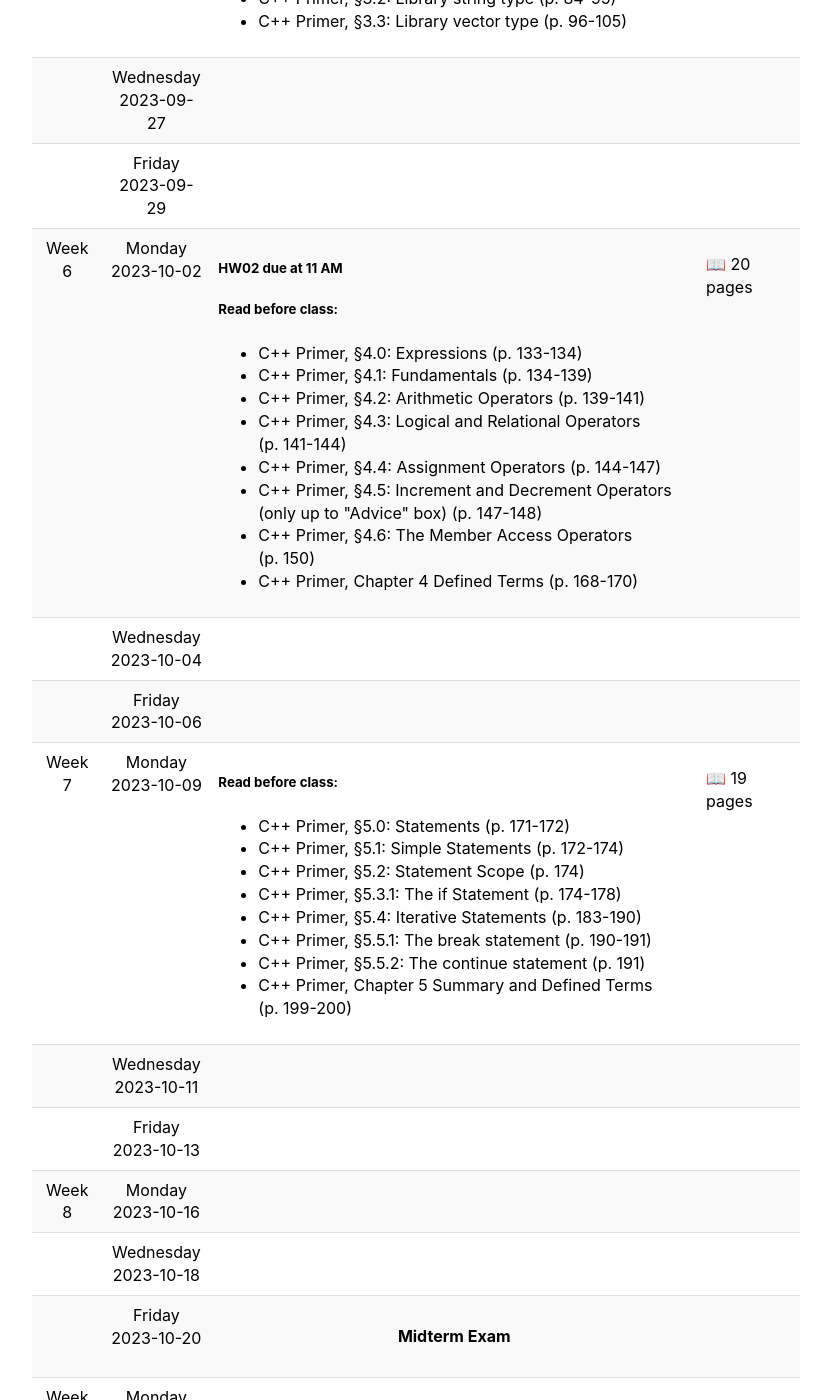
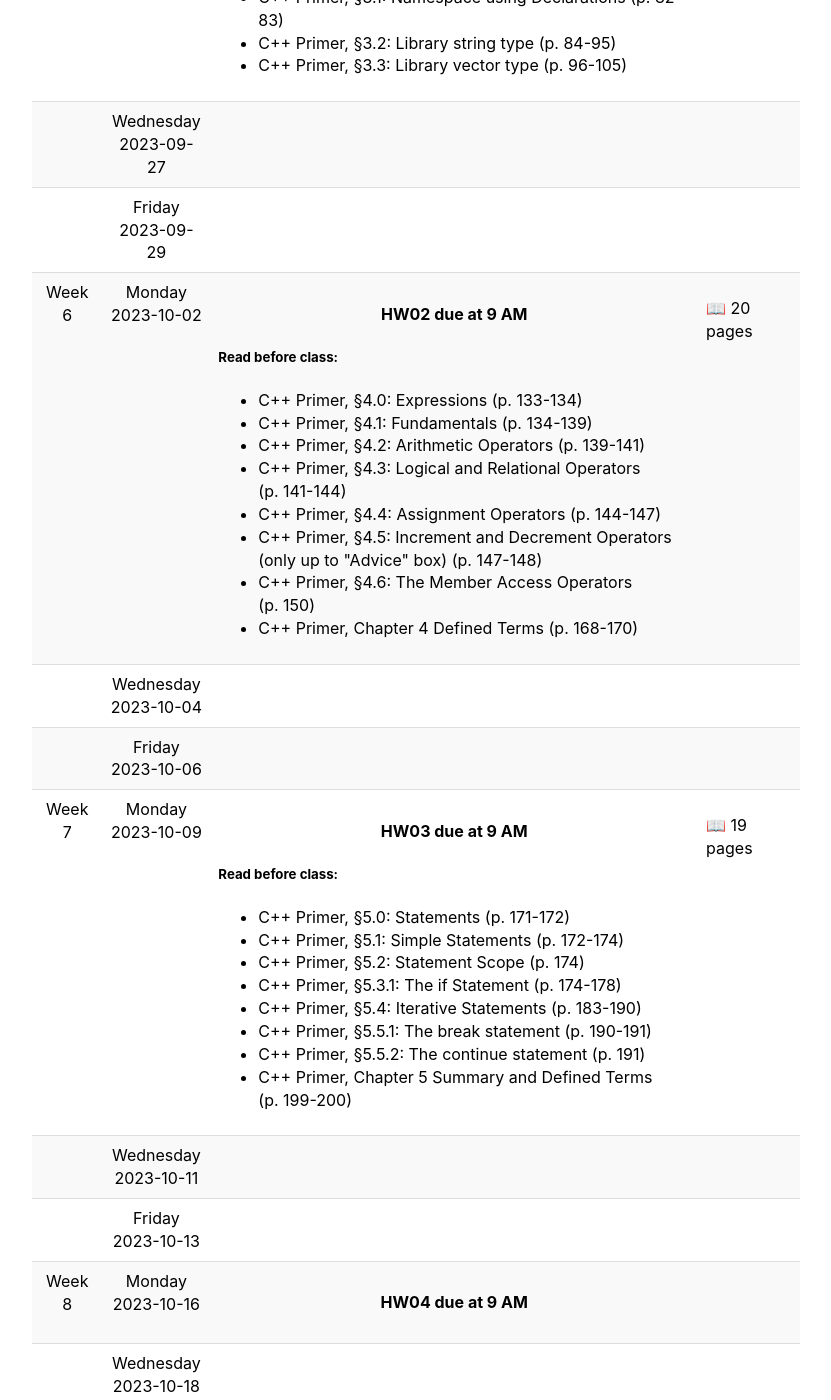
Before and after one commit to 2023-Fall-UAF-CS201/2023-Fall-UAF-CS201.github.io, a Jekyll site: the page built from schedule.md, in a window 1280 px wide and 1400 px high, scrolled down 2738 px. Shown: the whole window, without its empty margins (224-1055 px from the left). Built offline with Jekyll 4.4.1, drawn with Linux system fonts in a browser that asks for light colours; some of the changed text lies outside the part shown.

Commit message:
HW due dates

```diff
--- a/_data/schedule.yaml
+++ b/_data/schedule.yaml
@@ -17,7 +17,7 @@
     - "Each student should create an ssh key on aurora and connects it to their Github account"
     - "After this class period, student should begin reading Chapter 1 of C++ Primer 5th edition"
 -
-  topic: "HW00"
+  topic: "HW00 assigned"
   day_of_week: 4
   lesson:
     - "HW00 to be done in class"
@@ -38,6 +38,7 @@
     - "Zoom link for students who are ill"
 -
   day_of_week: 4
+  topic: "HW00 due at 9:15 AM"
   lesson:
     - "Hypothetical CS lab from 50+ years ago with dumb terminals"
     - "What is a terminal emulator?"
@@ -139,7 +140,7 @@
   day_of_week: 2
 -
   day_of_week: 4
-  note: "HW01 due at 5 PM"
+  topic: "HW01 due at 5 PM"
 -
 ###################################
   start_new_week: true   # Week 5
@@ -179,7 +180,7 @@
   start_new_week: true   # Week 6
 ###################################
   day_of_week: 0
-  note: "HW02 due at 11 AM"
+  topic: "HW02 due at 9 AM"
   reading:
     -
      title: "C++ Primer, §4.0: Expressions"
@@ -238,6 +239,7 @@
   start_new_week: true   # Week 7
 ###################################
   day_of_week: 0
+  topic: "HW03 due at 9 AM"
   reading:
     -
      title: "C++ Primer, §5.0: Statements"
@@ -296,6 +298,7 @@
   start_new_week: true   # Week 8
 ###################################
   day_of_week: 0
+  topic: "HW04 due at 9 AM"
 -
   day_of_week: 2
 -
@@ -322,6 +325,7 @@
   start_new_week: true   # Week 10
 ###################################
   day_of_week: 0
+  topic: "HW05 due at 9 AM"
   reading:
     -
      title: "C++ Primer, §7: Classes"
@@ -338,6 +342,7 @@
   start_new_week: true   # Week 11
 ###################################
   day_of_week: 0
+  topic: "HW06 due at 9 AM"
 -
   day_of_week: 2
 -
```
